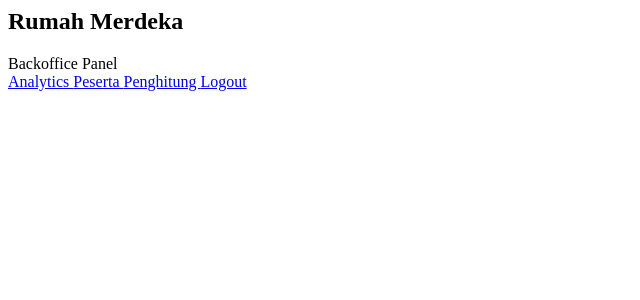
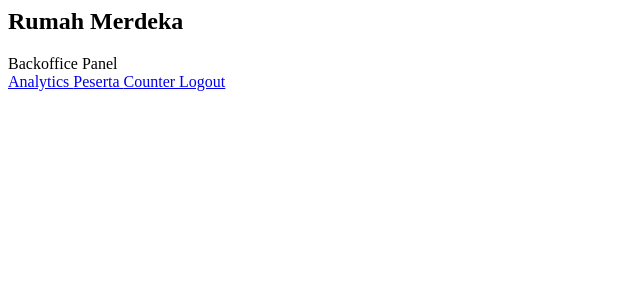
Before and after one commit to FrinsenFarrelino/rumahmerdeka.id, a PHP site: page /backoffice/partials/sidebar.php in a window 1280 px wide. Shown: the top 300 px of the page, without its empty margins (0-640 px from the left). Run offline with PHP 8.4, Linux system fonts and the light colour scheme.

Commit message:
update sidebar

```diff
--- a/backoffice/partials/sidebar.php
+++ b/backoffice/partials/sidebar.php
@@ -13,7 +13,7 @@
             <i data-lucide="users" class="w-5 h-5 mr-3"></i> Peserta
         </a>
         <a href="dashboard.php?page=counters" class="flex items-center px-8 py-3 hover:bg-gray-700">
-            <i data-lucide="mouse-pointer-click" class="w-5 h-5 mr-3"></i> Penghitung
+            <i data-lucide="mouse-pointer-click" class="w-5 h-5 mr-3"></i> Counter
         </a>
         <a href="logout.php" class="flex items-center px-8 py-3 mt-4 text-red-400 hover:bg-gray-700">
             <i data-lucide="log-out" class="w-5 h-5 mr-3"></i> Logout
```
